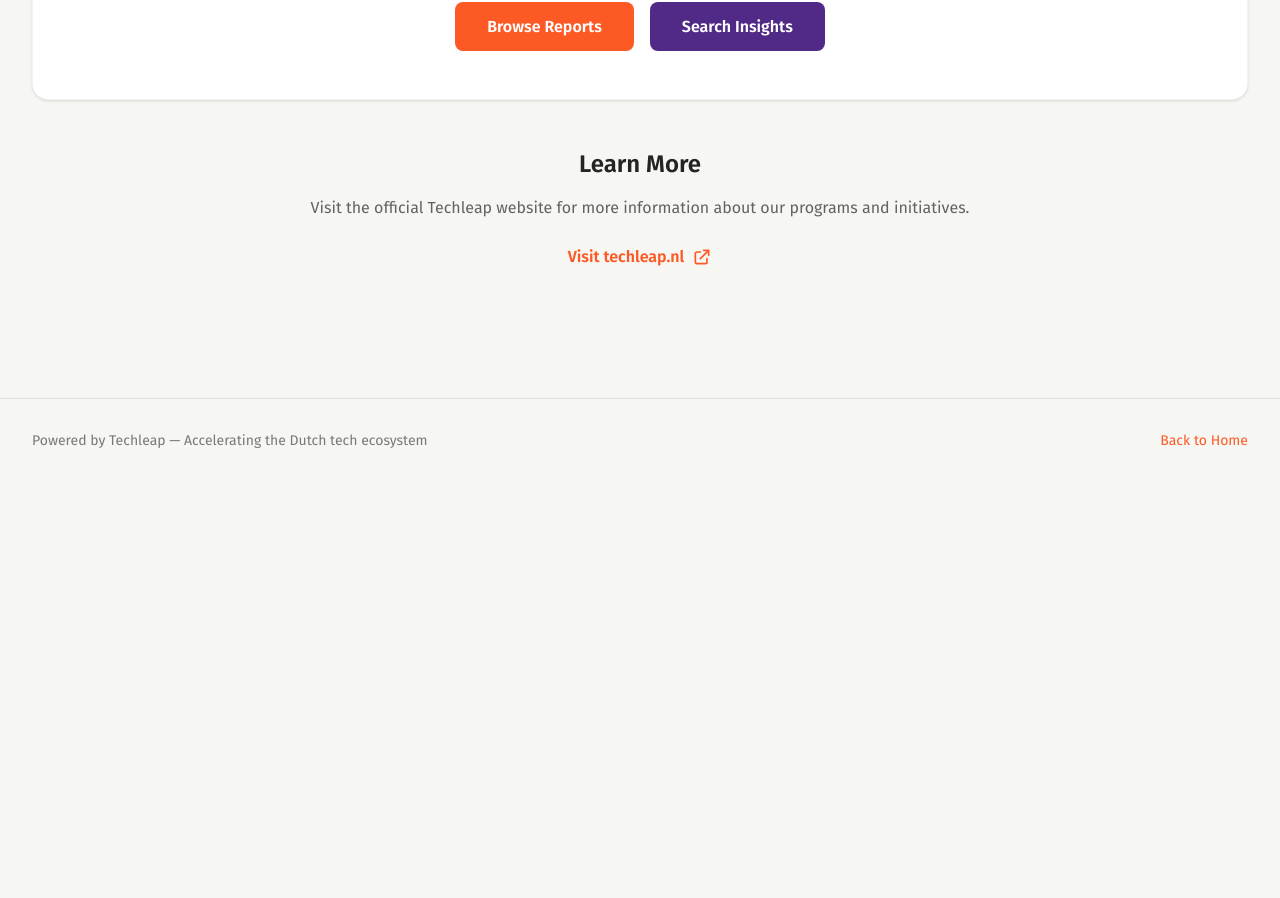
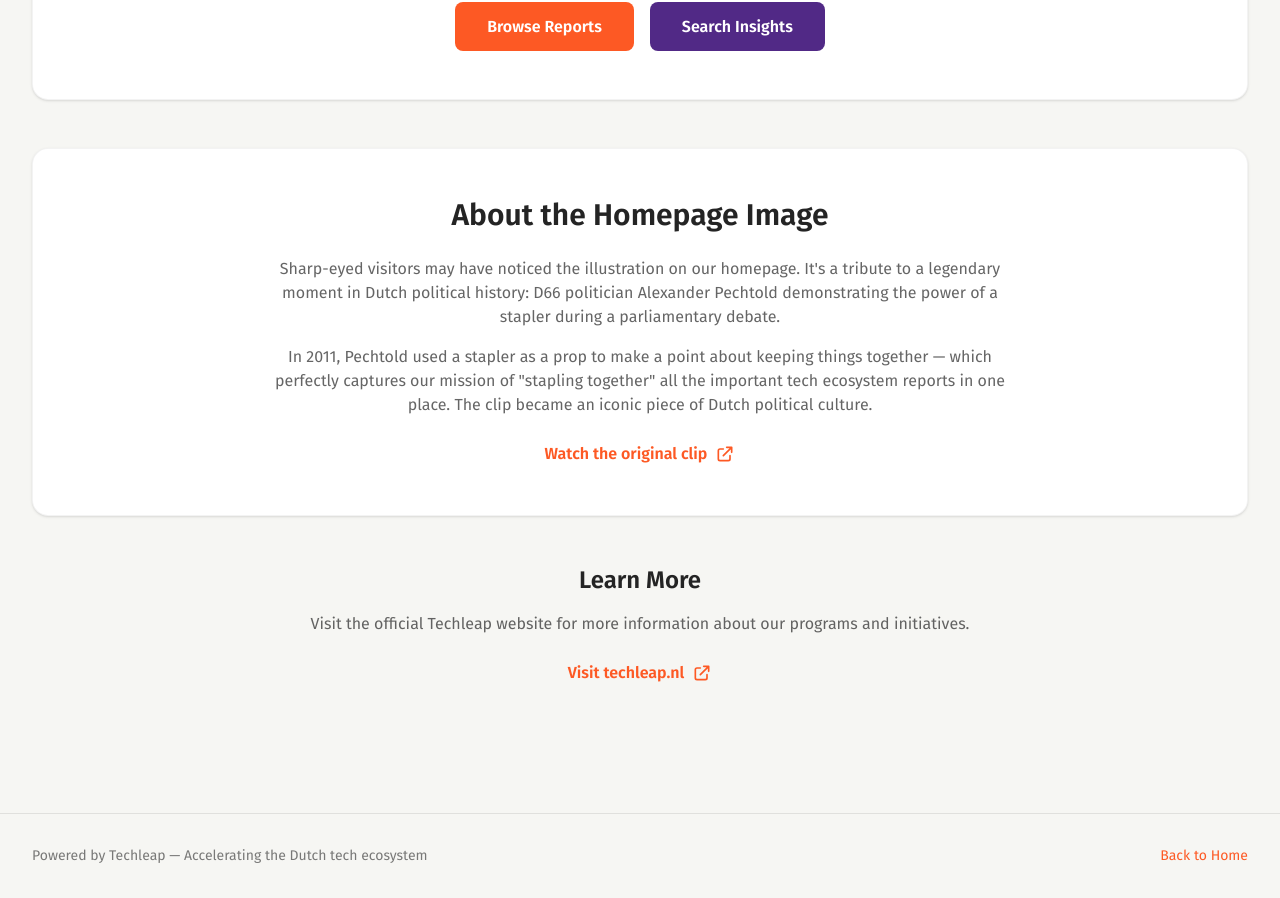
Before and after one commit to bob-rietveld/sodt-2026, a Next.js app: page /about in a window 1280 px wide. Shown: the part 1850-2748 px from the top of the page. Before the commit the page ends 2333 px from the top, so only its background shows below. Built offline with nearby package versions, Linux system fonts and the light colour scheme; no server answers.

Commit message:
Update about page (vibe-kanban 8e98f3f2)
In the about page add a section explaining the picture on the homepage. It;s a reference to https://www.youtube.com/watch?v=Y8GVbHqWroM D66 politician Alexander Pechtold.

```diff
--- a/src/app/about/page.tsx
+++ b/src/app/about/page.tsx
@@ -159,6 +159,36 @@ export default function About() {
           </div>
         </div>
 
+        {/* Easter Egg Section */}
+        <div className="bg-white rounded-2xl p-6 sm:p-8 lg:p-12 shadow-sm border border-foreground/5 mb-8 sm:mb-12">
+          <h2 className="text-2xl sm:text-3xl font-semibold text-foreground mb-4 sm:mb-6 text-center">
+            About the Homepage Image
+          </h2>
+          <p className="text-foreground/70 text-center max-w-3xl mx-auto mb-4 text-sm sm:text-base">
+            Sharp-eyed visitors may have noticed the illustration on our homepage. It&apos;s a tribute to
+            a legendary moment in Dutch political history: D66 politician Alexander Pechtold demonstrating
+            the power of a stapler during a parliamentary debate.
+          </p>
+          <p className="text-foreground/70 text-center max-w-3xl mx-auto mb-6 text-sm sm:text-base">
+            In 2011, Pechtold used a stapler as a prop to make a point about keeping things together —
+            which perfectly captures our mission of &quot;stapling together&quot; all the important tech
+            ecosystem reports in one place. The clip became an iconic piece of Dutch political culture.
+          </p>
+          <div className="flex justify-center">
+            <a
+              href="https://www.youtube.com/watch?v=Y8GVbHqWroM"
+              target="_blank"
+              rel="noopener noreferrer"
+              className="inline-flex items-center gap-2 text-primary hover:text-primary/80 font-semibold"
+            >
+              Watch the original clip
+              <svg className="w-5 h-5" fill="none" stroke="currentColor" viewBox="0 0 24 24">
+                <path strokeLinecap="round" strokeLinejoin="round" strokeWidth={2} d="M10 6H6a2 2 0 00-2 2v10a2 2 0 002 2h10a2 2 0 002-2v-4M14 4h6m0 0v6m0-6L10 14" />
+              </svg>
+            </a>
+          </div>
+        </div>
+
         {/* Contact/Links Section */}
         <div className="text-center">
           <h2 className="text-xl sm:text-2xl font-semibold text-foreground mb-3 sm:mb-4">Learn More</h2>
```
